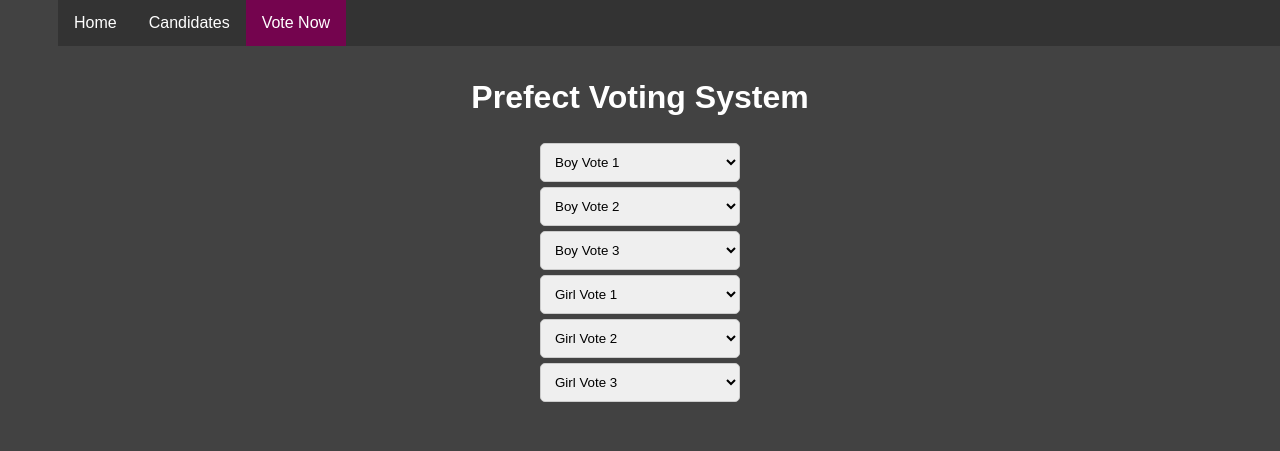
After one commit to KILLERRYANBRO/Voting_system_EC_SE_RyanJ, a Flask app: page /vote in a window 1280 px wide. The commit adds this page. Shown: the top 451 px of the page. Run offline with Flask 3, Linux system fonts and the light colour scheme; parts of the project's set-up code (start-up, migrations or seed data) failed here and were passed over.

Commit message:
Getting started on my voting page

```diff
--- a/flask_login_app/app.py
+++ b/flask_login_app/app.py
@@ -62,12 +62,17 @@ def home():
         return render_template('home.html', username=session['username'])
     return redirect(url_for('login'))
 
+@app.route('/vote')
+def votepage():
+    return render_template('vote.html')
+
 @app.route('/logout')
 def logout():
     session.pop('username', None)
     flash('Logged out successfully.')
     return redirect(url_for('login'))
 
+
 if __name__ == '__main__':
     init_db()
     app.run(debug=True, host='0.0.0.0')
--- /dev/null
+++ b/flask_login_app/templates/vote.html
@@ -0,0 +1,107 @@
+<!DOCTYPE html>
+<html>
+    <head>
+        <title>
+            Prefect Voting
+        </title>
+    </head>
+    <style>
+        p{
+            color: #ffffff;
+        }
+        a{
+            color: #007bee;
+            text-decoration: underline;
+        }
+        body {
+            background-color: #424242;
+            font-family: Arial, sans-serif;
+            text-align: center;
+            color:#ffffff;
+            padding: 50px;
+        }
+        h1 {
+            color: #ffffff;
+        }
+        ul {
+            list-style-type: none;
+            margin: 0;
+            padding: 0;
+            overflow: hidden;
+            background-color: #333;
+            position: fixed;
+            top: 0;
+            width: 100%;
+        }
+
+        li {
+            float: left;
+        }
+
+        li a {
+         display: block;
+         color: white;
+         text-align: center;
+         padding: 14px 16px;
+         text-decoration: none;
+        }
+
+        li a:hover:not(.active) {
+         background-color: #111;
+        }
+
+        .active {
+            background-color: #74044e;
+        }
+        select{
+            width:200px;
+            padding:10px;
+            margin-top: 5px;
+            border-radius: 5px;
+            border: 1px solid #ccc;
+        }
+    </style>
+    <ul>
+        <li><a href="{{ url_for('home') }}">Home</a></li>
+        <li><a href="candidates.html">Candidates</a></li>
+        <li><a class="active" href="{{ url_for('votepage') }}">Vote Now</a></li>
+    </ul>
+    <h1>Prefect Voting System</h1>
+    <select class="form-select" aria-label="Default select example">
+        <option selected>Boy Vote 1</option>
+        <option value="1">One</option>
+        <option value="2">Two</option>
+        <option value="3">Three</option>
+    </select><br>
+    <select class="form-select" aria-label="Default select example">
+        <option selected>Boy Vote 2</option>
+        <option value="1">One</option>
+        <option value="2">Two</option>
+        <option value="3">Three</option>
+    </select><br>
+    <select class="form-select" aria-label="Default select example">
+        <option selected>Boy Vote 3</option>
+        <option value="1">One</option>
+        <option value="2">Two</option>
+        <option value="3">Three</option>
+    </select><br>
+    <select class="form-select" aria-label="Default select example">
+        <option selected>Girl Vote 1</option>
+        <option value="1">One</option>
+        <option value="2">Two</option>
+        <option value="3">Three</option>
+    </select><br>
+    <select class="form-select" aria-label="Default select example">
+        <option selected>Girl Vote 2</option>
+        <option value="1">One</option>
+        <option value="2">Two</option>
+        <option value="3">Three</option>
+    </select><br>
+    <select class="form-select" aria-label="Default select example">
+        <option selected>Girl Vote 3</option>
+        <option value="1">One</option>
+        <option value="2">Two</option>
+        <option value="3">Three</option>
+    </select><br>
+
+</html>
```
Also changed, not shown: flask_login_app/templates/home.html (+35 -0 lines), flask_login_app/users.db (deleted), users.db (added).
